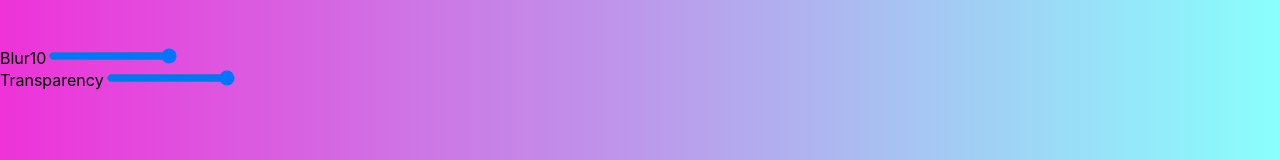
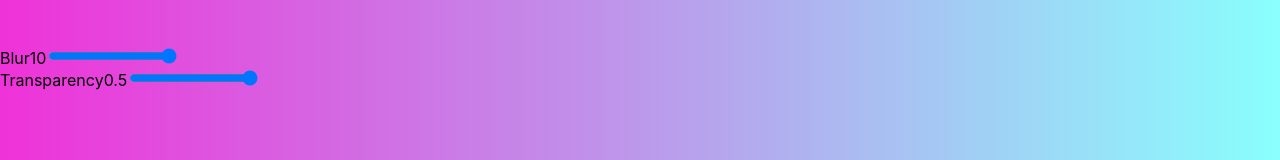
Before and after one commit to dreamxinxcode/react-glassmorphism-css-generator, a React (Create React App) app: page / in a window 1280 px wide. Shown: the part 314-474 px from the top of the page. Built offline with nearby package versions, Linux system fonts and the light colour scheme.

Commit message:
add handleChange handlers

```diff
--- a/src/components/TransparencySlider.jsx
+++ b/src/components/TransparencySlider.jsx
@@ -1,12 +1,18 @@
-import React from 'react'
+import React, { useState } from 'react'
+import './TransparencySlider.scss';
 
 function TransparencySlider() {
+  const [transparency, setTransparency] = useState(0.50)
 
+  const handleChange = (event) => {
+    setTransparency(event.target.value);
+  }
 
   return (
     <div>
-      <label htmlFor="blur">Transparency</label>
-      <input type="range" id="transparency" name="transparency" min="0.00" max="1.00"></input>
+      <label htmlFor="transparency">Transparency</label>
+      <span>{transparency}</span>
+      <input onChange={handleChange} type="range" id="transparency" name="transparency" min="0.00" max="1.00" step='0.01'></input>
     </div>
   )
 }
```
Also changed, not shown: 1 other file (tests, documents, lock files or other folders).
